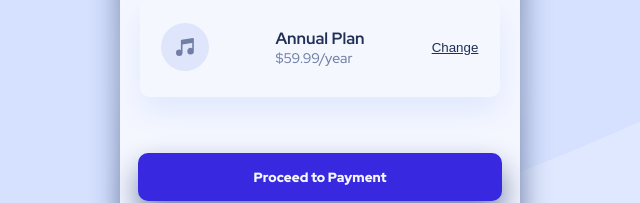
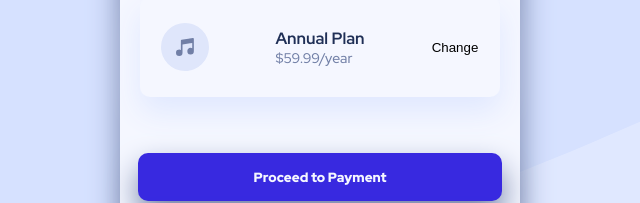
Before and after one commit to anh-vumartell/FrontEndMentor-Order-Summary, a website: page index.html in a window 1280 px wide. Shown: the part 459-662 px from the top of the page, 320-960 px from the left. Drawn offline with Linux system fonts and the light colour scheme.

Commit message:
correct interactive controls

```diff
--- a/index.html
+++ b/index.html
@@ -45,7 +45,7 @@
           </div>
 
           <div>
-            <button class="change-btn"><a href="#">Change</a></button>
+            <button class="change-btn">Change</button>
           </div>
         </div>
         <div class="order-actions">
```
